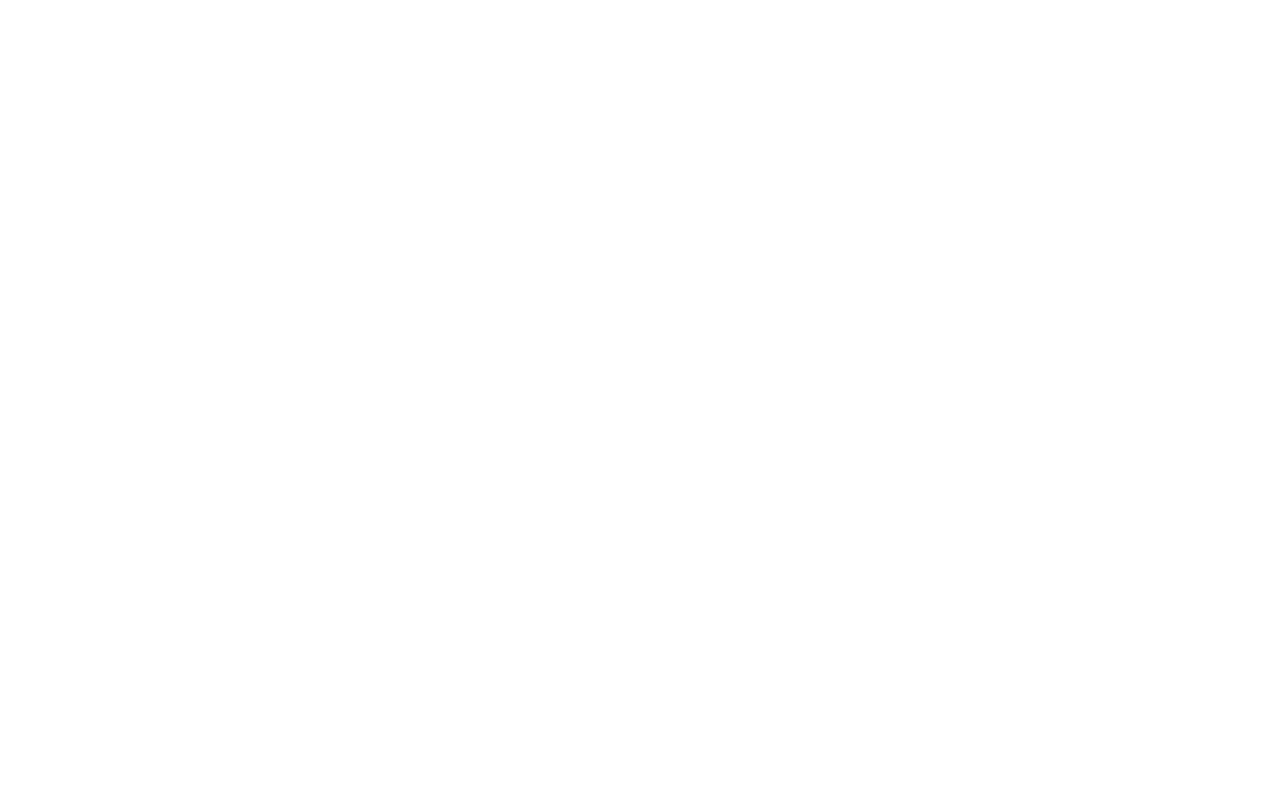
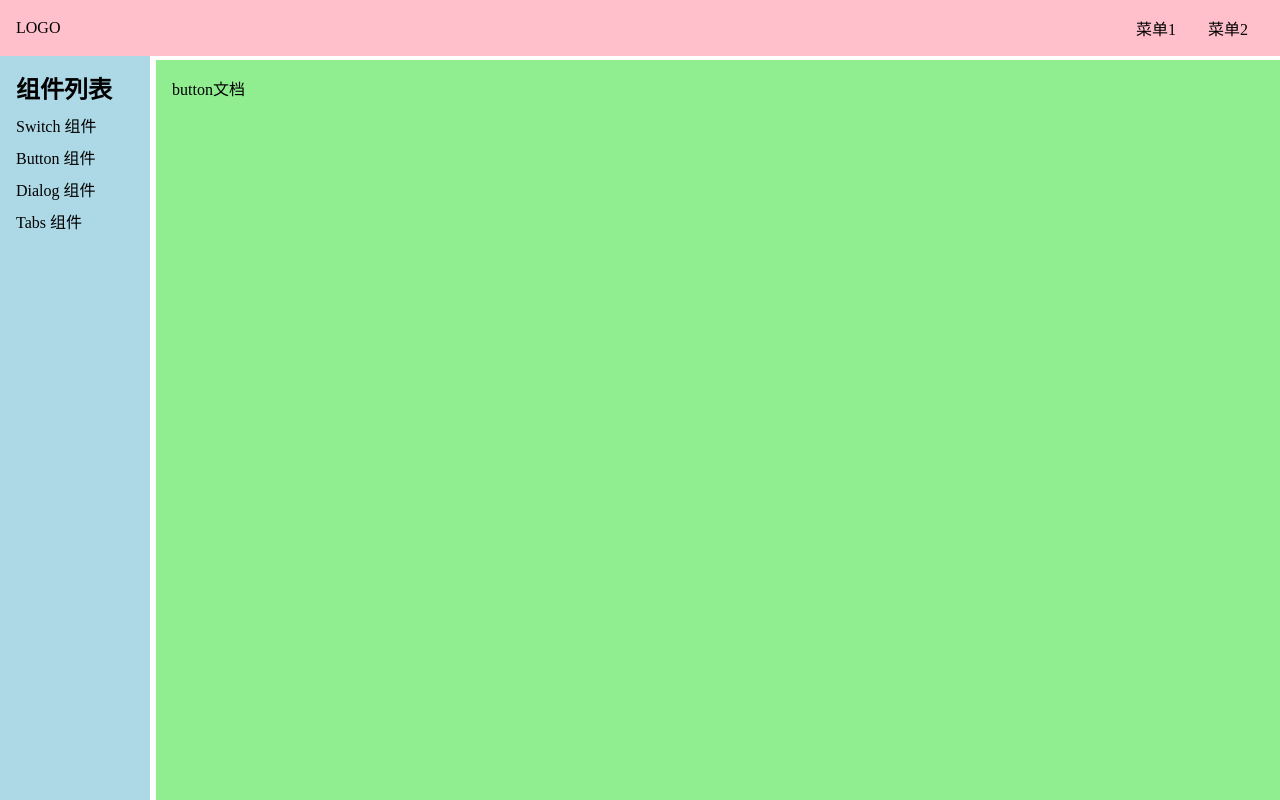
Before and after one commit to dana-wang9527/pear-ui-code, a Vue app: page /#/doc/button in a window 1280 px wide. Before the commit this address had no page. Built offline with nearby package versions, Linux system fonts and the light colour scheme.

Commit message:
基本完成官网基本框架

```diff
--- /dev/null
+++ b/src/components/ButtonDemo.vue
@@ -0,0 +1,12 @@
+<template>
+  <div>button文档</div>
+</template>
+
+<script lang="ts">
+
+</script>
+
+
+<style lang="scss" scoped>
+
+</style>
--- /dev/null
+++ b/src/components/DialogDemo.vue
@@ -0,0 +1,12 @@
+<template>
+  <div>Dialog文档</div>
+</template>
+
+<script lang="ts">
+
+</script>
+
+
+<style lang="scss" scoped>
+
+</style>
--- /dev/null
+++ b/src/components/DocDemo.vue
@@ -0,0 +1,12 @@
+<template>
+  <div>默认文档</div>
+</template>
+
+<script lang="ts">
+
+</script>
+
+
+<style lang="scss" scoped>
+
+</style>
--- /dev/null
+++ b/src/components/TabsDemo.vue
@@ -0,0 +1,12 @@
+<template>
+  <div>tabs文档</div>
+</template>
+
+<script lang="ts">
+
+</script>
+
+
+<style lang="scss" scoped>
+
+</style>
```
Also changed, not shown: src/router.ts (+11 -2 lines).
